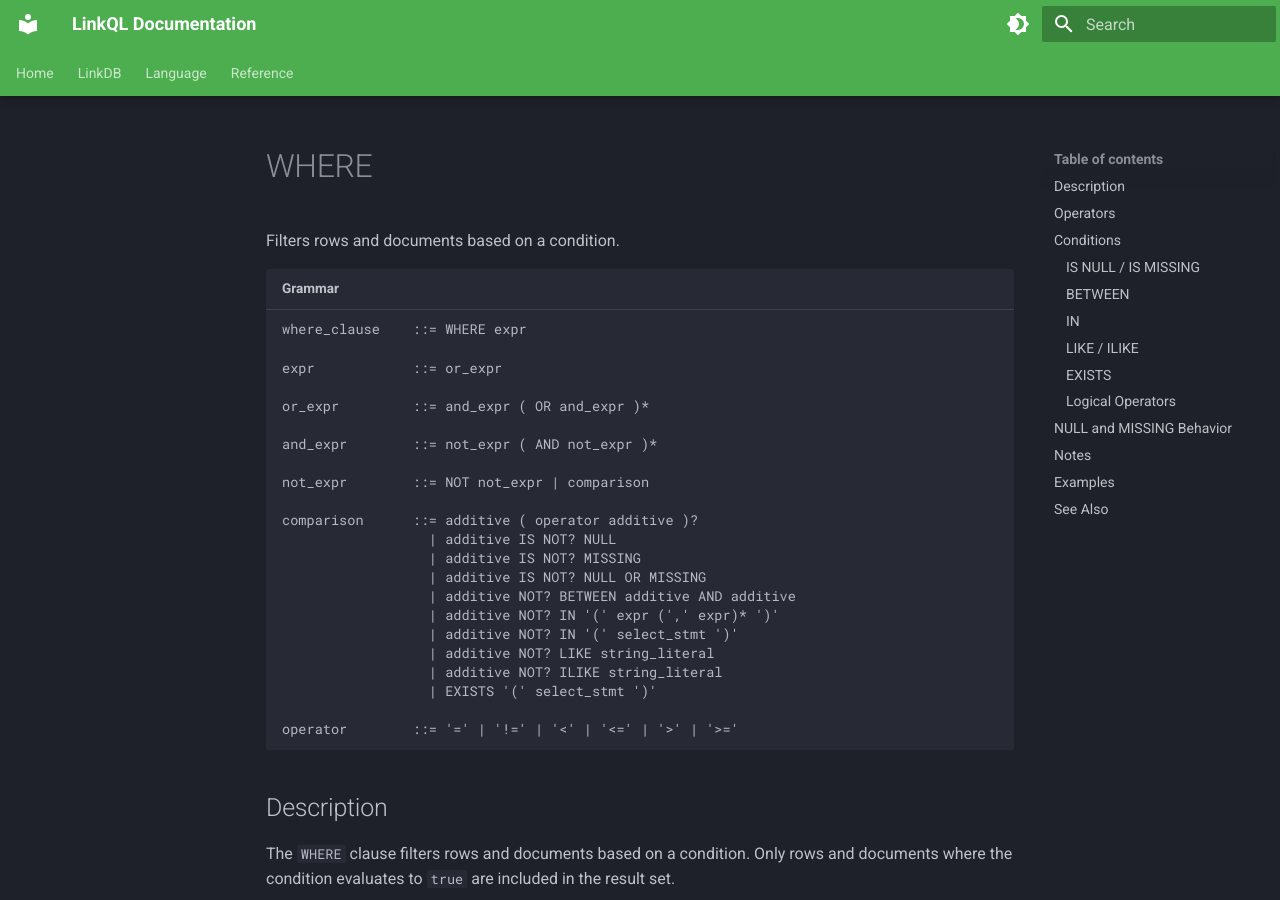
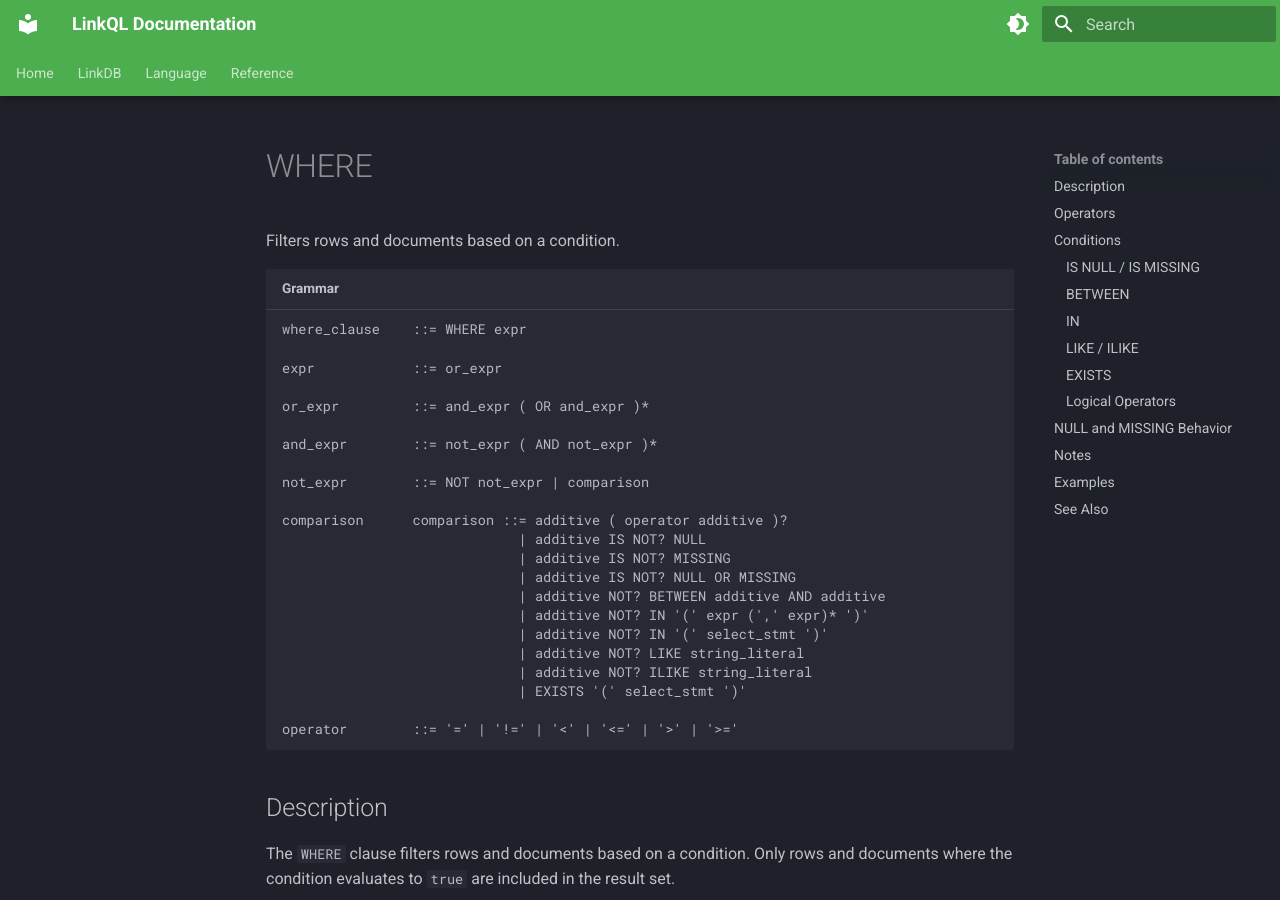
Before and after one commit to linkql/linkdb-docs, an MkDocs documentation site: the page built from docs/language/dml/select/where.md, in a window 1280 px wide and 900 px high. Built offline with MkDocs 1.6.1 and Material for MkDocs 9.7.7, drawn with Linux system fonts in a browser that asks for light colours.

Commit message:
update comparison grammar

````diff
--- a/docs/language/dml/select/where.md
+++ b/docs/language/dml/select/where.md
@@ -12,16 +12,16 @@
 
 not_expr        ::= NOT not_expr | comparison
 
-comparison      ::= additive ( operator additive )?
-                  | additive IS NOT? NULL
-                  | additive IS NOT? MISSING
-                  | additive IS NOT? NULL OR MISSING
-                  | additive NOT? BETWEEN additive AND additive
-                  | additive NOT? IN '(' expr (',' expr)* ')'
-                  | additive NOT? IN '(' select_stmt ')'
-                  | additive NOT? LIKE string_literal
-                  | additive NOT? ILIKE string_literal
-                  | EXISTS '(' select_stmt ')'
+comparison      comparison ::= additive ( operator additive )?
+                             | additive IS NOT? NULL
+                             | additive IS NOT? MISSING
+                             | additive IS NOT? NULL OR MISSING
+                             | additive NOT? BETWEEN additive AND additive
+                             | additive NOT? IN '(' expr (',' expr)* ')'
+                             | additive NOT? IN '(' select_stmt ')'
+                             | additive NOT? LIKE string_literal
+                             | additive NOT? ILIKE string_literal
+                             | EXISTS '(' select_stmt ')'
 
 operator        ::= '=' | '!=' | '<' | '<=' | '>' | '>='
 ```
````
Also changed, not shown: grammar.md (+10 -6 lines).
